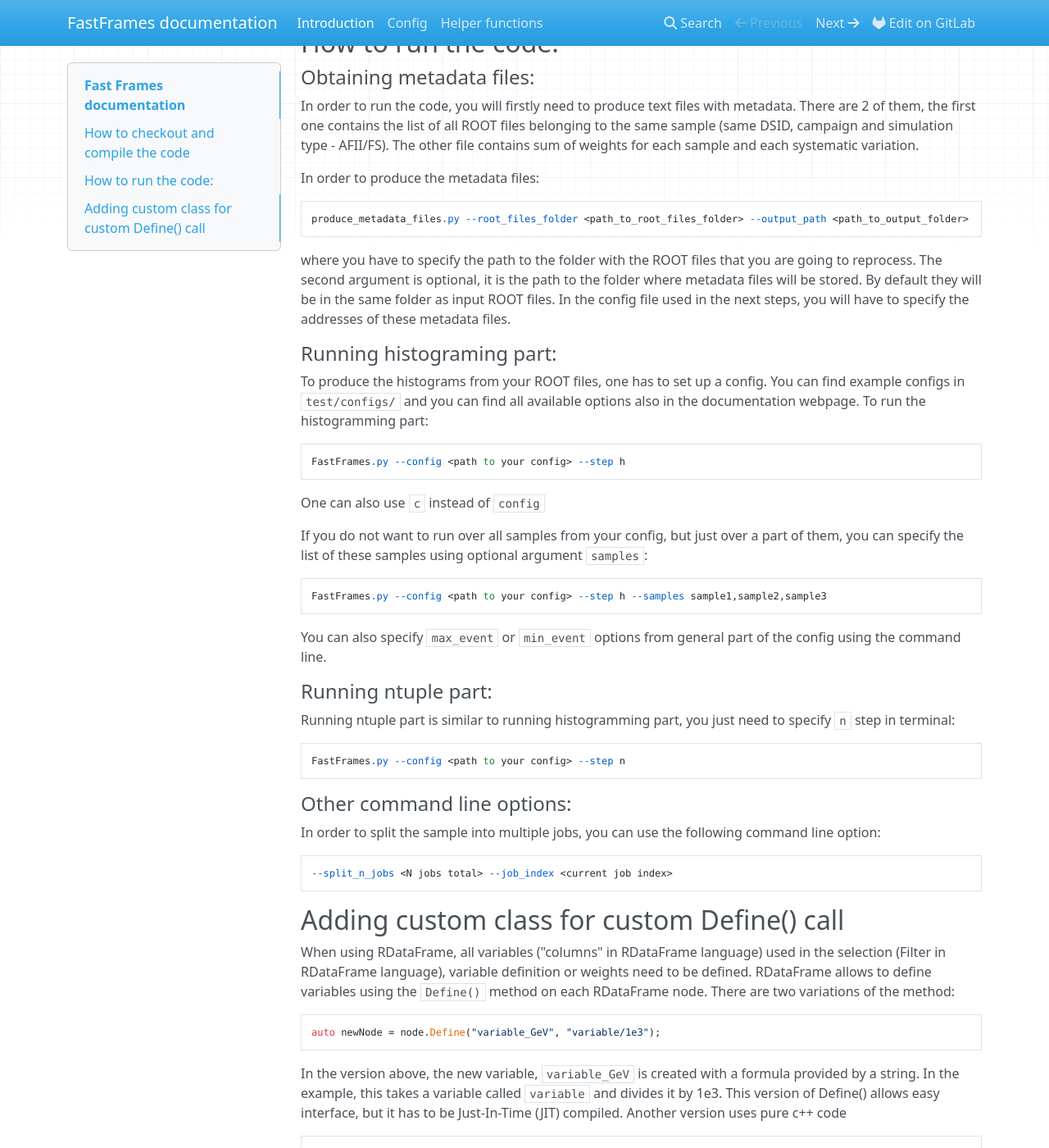
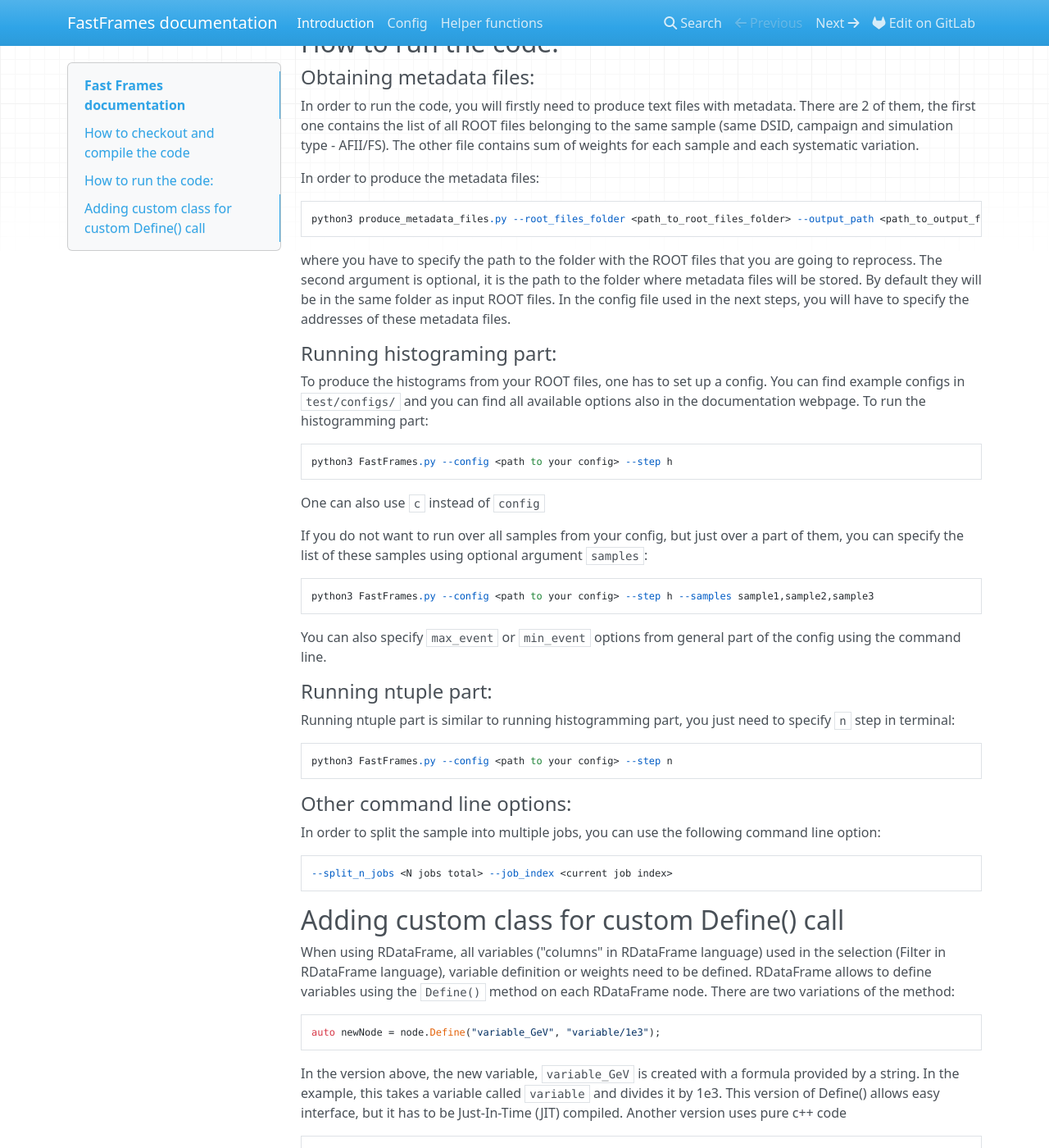
Before and after one commit to SuperNova76/FastFrames, an MkDocs documentation site: the page built from docs/index.md, in a window 1280 px wide and 1400 px high, scrolled down 1245 px. Shown: the whole window at 82% size. Built offline with MkDocs 1.6.1, drawn with Linux system fonts in a browser that asks for light colours; nearby versions of some CDN libraries.

````diff
--- a/docs/index.md
+++ b/docs/index.md
@@ -67,7 +67,7 @@ The other file contains sum of weights for each sample and each systematic varia
 In order to produce the metadata files:
 
 ```
-produce_metadata_files.py --root_files_folder <path_to_root_files_folder> --output_path <path_to_output_folder>
+python3 produce_metadata_files.py --root_files_folder <path_to_root_files_folder> --output_path <path_to_output_folder>
 ```
 
 where you have to specify the path to the folder with the ROOT files that you are going to reprocess. The second argument is optional, it is the path to the folder where metadata files will be stored.
@@ -79,7 +79,7 @@ To produce the histograms from your ROOT files, one has to set up a config. You
 To run the histogramming part:
 
 ```
-FastFrames.py --config <path to your config> --step h
+python3 FastFrames.py --config <path to your config> --step h
 ```
 
 One can also use ```c``` instead of ```config```
@@ -87,7 +87,7 @@ One can also use ```c``` instead of ```config```
 If you do not want to run over all samples from your config, but just over a part of them, you can specify the list of these samples using optional argument ```samples```:
 
 ```
-FastFrames.py --config <path to your config> --step h --samples sample1,sample2,sample3
+python3 FastFrames.py --config <path to your config> --step h --samples sample1,sample2,sample3
 ```
 
 You can also specify ```max_event``` or ```min_event``` options from general part of the config using the command line.
@@ -97,7 +97,7 @@ You can also specify ```max_event``` or ```min_event``` options from general par
 Running ntuple part is similar to running histogramming part, you just need to specify ```n``` step in terminal:
 
 ```
-FastFrames.py --config <path to your config> --step n
+python3 FastFrames.py --config <path to your config> --step n
 ```
 #### Other command line options:
 
````
